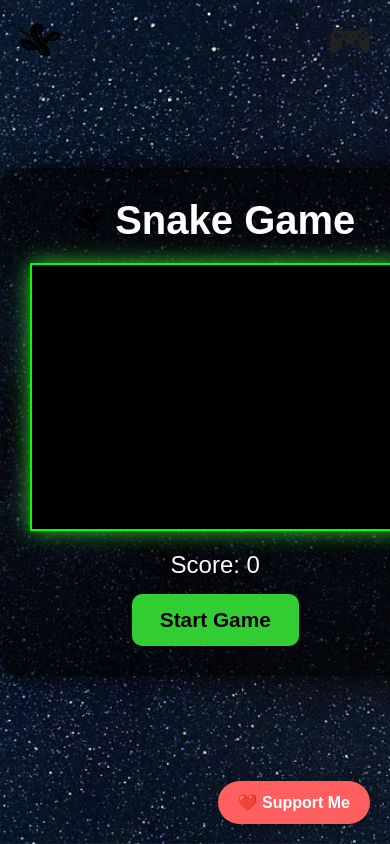
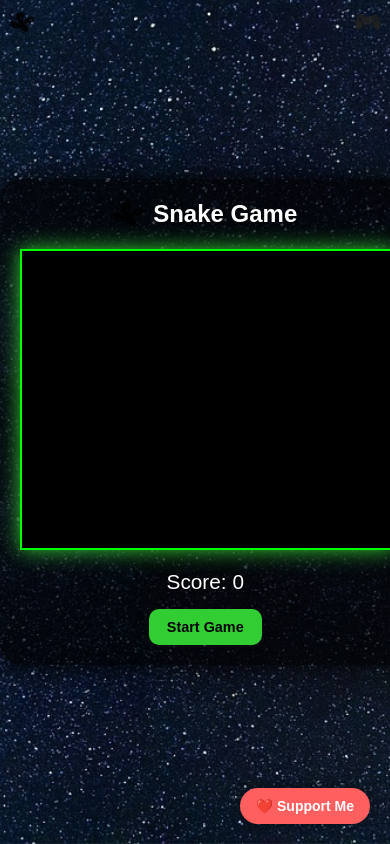
Before and after one commit to m4ckDev/snake-game, a plain HTML site: page index.html in a window 390 px wide. Shown: the top 844 px of the page. Drawn offline with Linux system fonts and the light colour scheme.

Commit message:
Update index.html_2025-07-13

```diff
--- a/index.html
+++ b/index.html
@@ -30,27 +30,21 @@
       z-index: 999;
     }
 
-    #logo-left {
+    #logo-left, #logo-controller {
       position: fixed;
-      top: 20px;
-      left: 20px;
-      height: 40px;
+      top: 10px;
+      height: 30px;
       z-index: 998;
     }
 
-    #logo-controller {
-      position: fixed;
-      top: 20px;
-      right: 20px;
-      height: 40px;
-      z-index: 998;
-    }
+    #logo-left { left: 10px; }
+    #logo-controller { right: 10px; }
 
     #game-container {
       width: 95vw;
-      max-width: 1400px;
+      max-width: 1000px;
       margin: 60px auto;
-      padding: 30px;
+      padding: 20px;
       background-color: rgba(0, 0, 0, 0.7);
       border-radius: 20px;
       box-shadow: 0 0 30px #000;
@@ -67,13 +61,13 @@
     }
 
     #score {
-      font-size: 24px;
+      font-size: 1.3em;
     }
 
     #start-button {
       margin-top: 15px;
-      padding: 14px 28px;
-      font-size: 1.3em;
+      padding: 12px 24px;
+      font-size: 1em;
       font-weight: bold;
       background-color: limegreen;
       color: black;
@@ -86,6 +80,26 @@
     #start-button:hover {
       transform: scale(1.1);
     }
+
+    @media (max-width: 600px) {
+      h1 {
+        font-size: 1.5em;
+      }
+
+      #start-button {
+        font-size: 0.9em;
+        padding: 10px 18px;
+      }
+
+      #support-button {
+        padding: 10px 16px;
+        font-size: 14px;
+      }
+
+      #logo-left, #logo-controller {
+        height: 24px;
+      }
+    }
   </style>
 </head>
 <body>
@@ -94,7 +108,7 @@
 
   <div id="game-container">
     <h1><img src="logo.png" alt="Logo" style="height: 30px; vertical-align: middle;"> Snake Game</h1>
-    <canvas id="gameCanvas" width="1400" height="1000"></canvas>
+    <canvas id="gameCanvas" width="1000" height="800"></canvas>
     <div id="score">Score: 0</div>
     <button id="start-button" onclick="startGame()">Start Game</button>
   </div>
```
